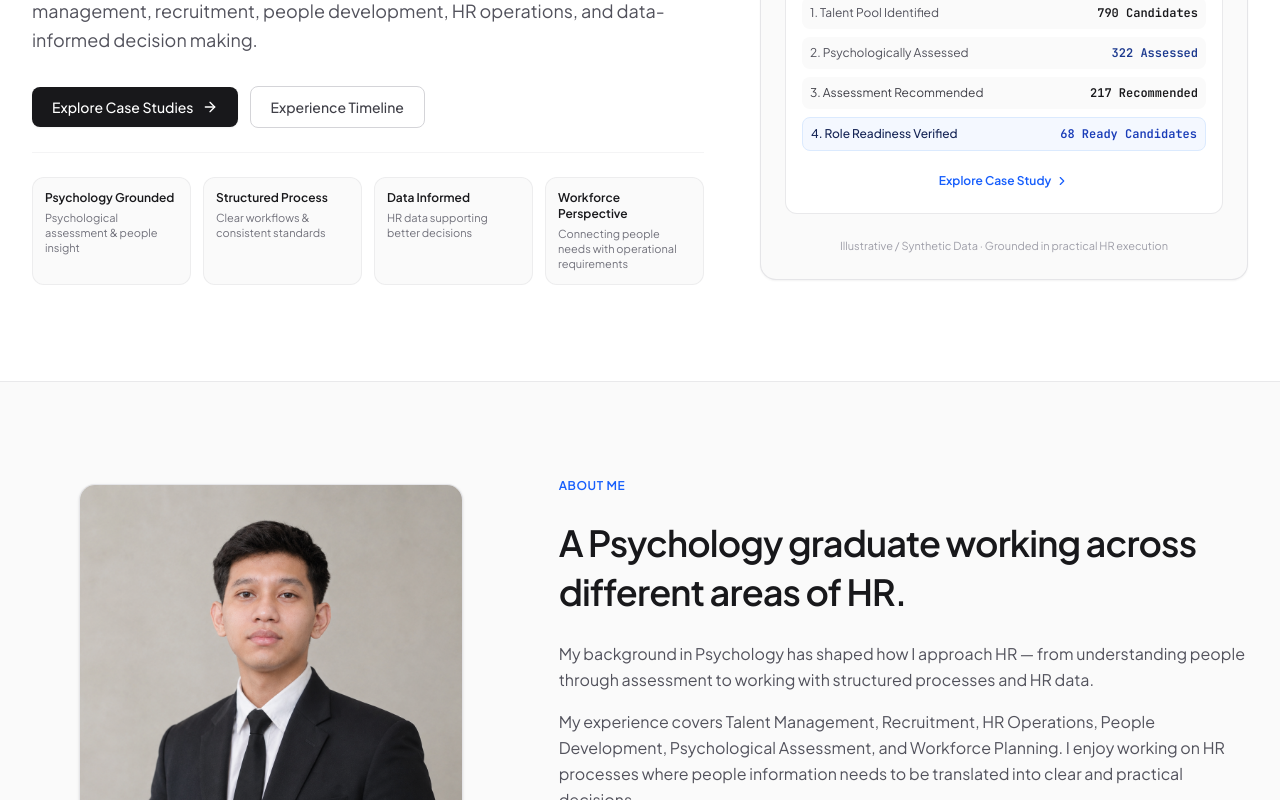
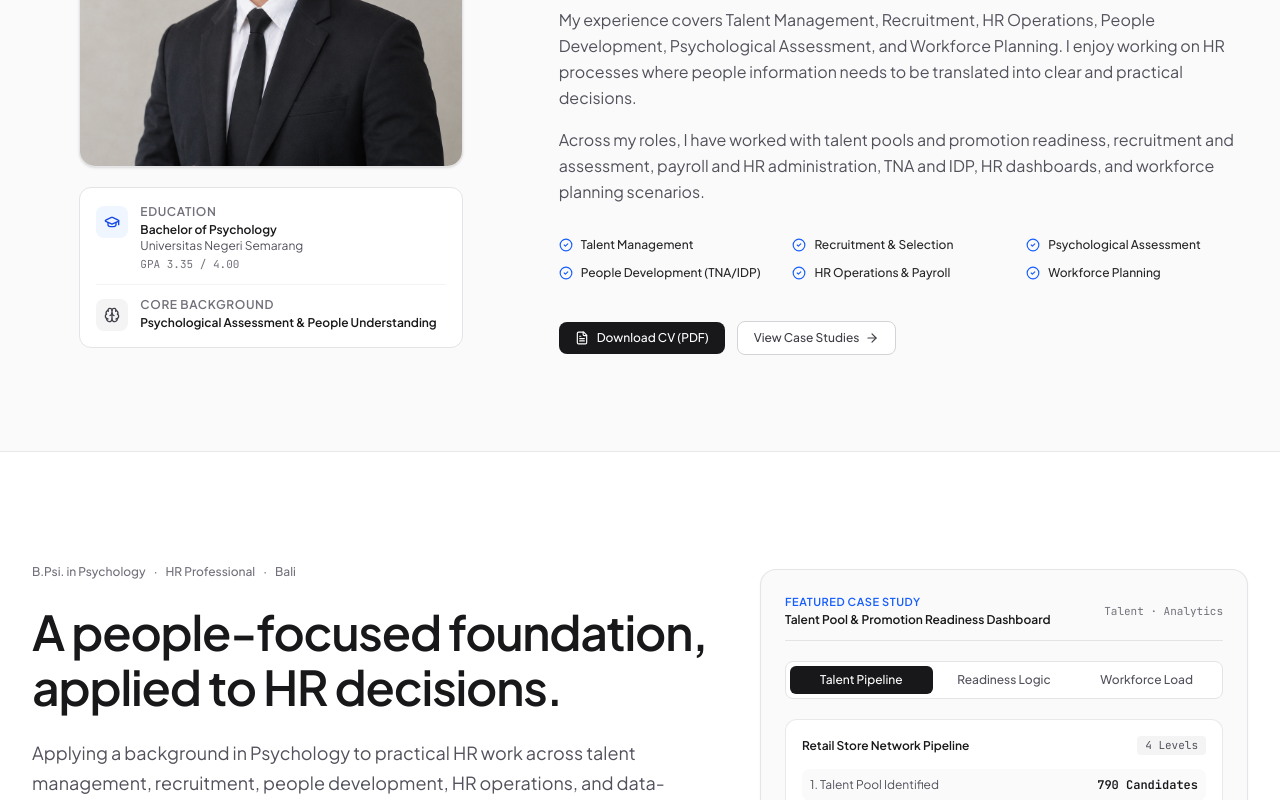
Before and after one commit to siagianrio10-cell/rio-koresh-portfolio, a React (Vite) app: page / in a window 1280 px wide. Shown: the part 320-1120 px from the top of the page. Built offline with nearby package versions, Linux system fonts and the light colour scheme.

Commit message:
Update App.tsx

```diff
--- a/src/App.tsx
+++ b/src/App.tsx
@@ -102,19 +102,19 @@ export default function App() {
         </main>
       ) : (
         <main>
-          {/* 1. Hero Section */}
+          {/* 1. About Me (now at the top) */}
           <div id="home">
-            <Hero
+            <AboutSection
+              onOpenCV={() => setIsCVModalOpen(true)}
               onExploreProjects={() => handleNavigate("projects")}
-              onViewExperience={() => handleNavigate("experience")}
-              onOpenCaseStudy={handleOpenCaseStudy}
             />
           </div>
 
-          {/* 2. About Me */}
-          <AboutSection
-            onOpenCV={() => setIsCVModalOpen(true)}
+          {/* 2. Hero Section */}
+          <Hero
             onExploreProjects={() => handleNavigate("projects")}
+            onViewExperience={() => handleNavigate("experience")}
+            onOpenCaseStudy={handleOpenCaseStudy}
           />
 
           {/* 3. How I Work / Positioning */}
```
